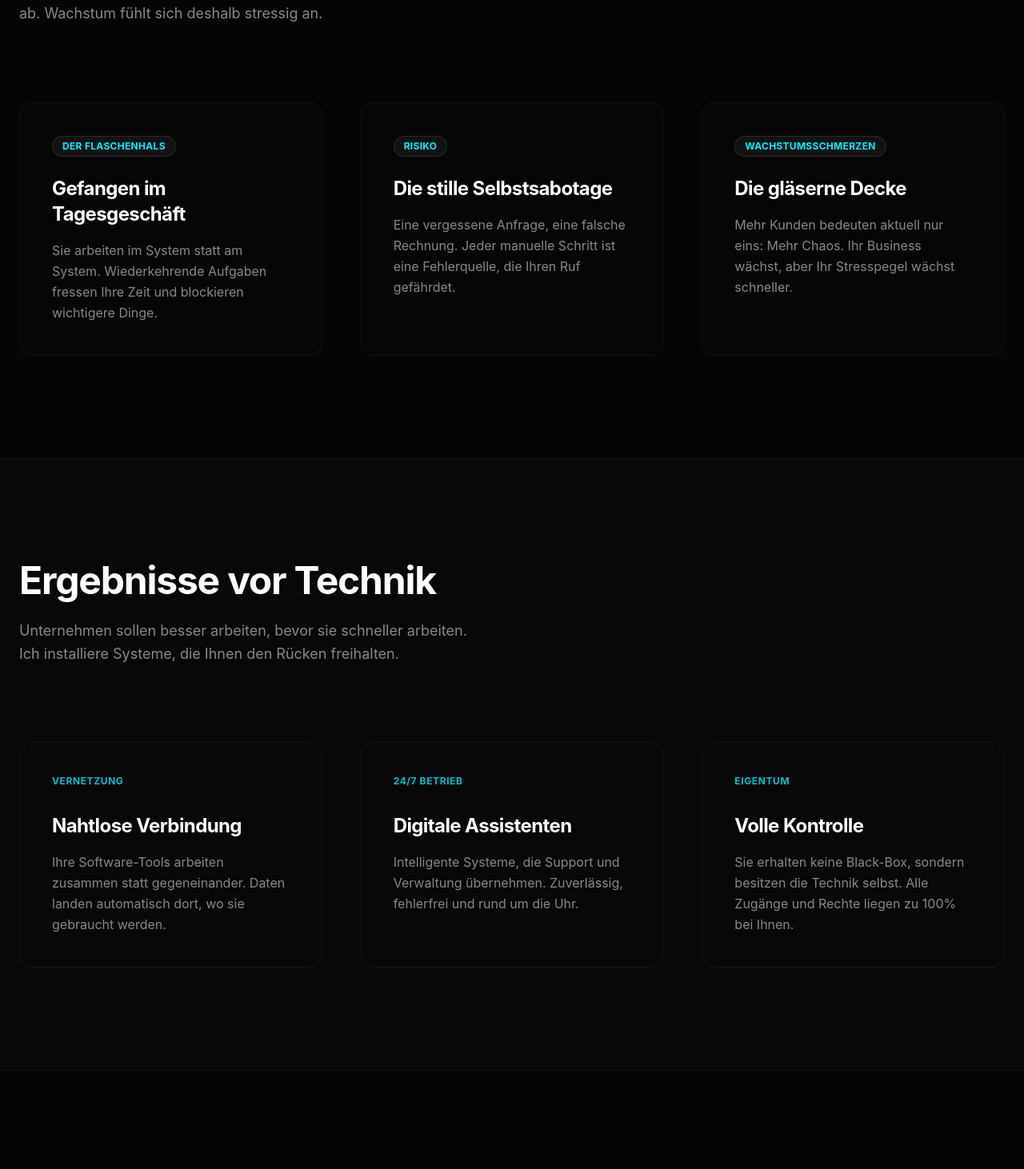
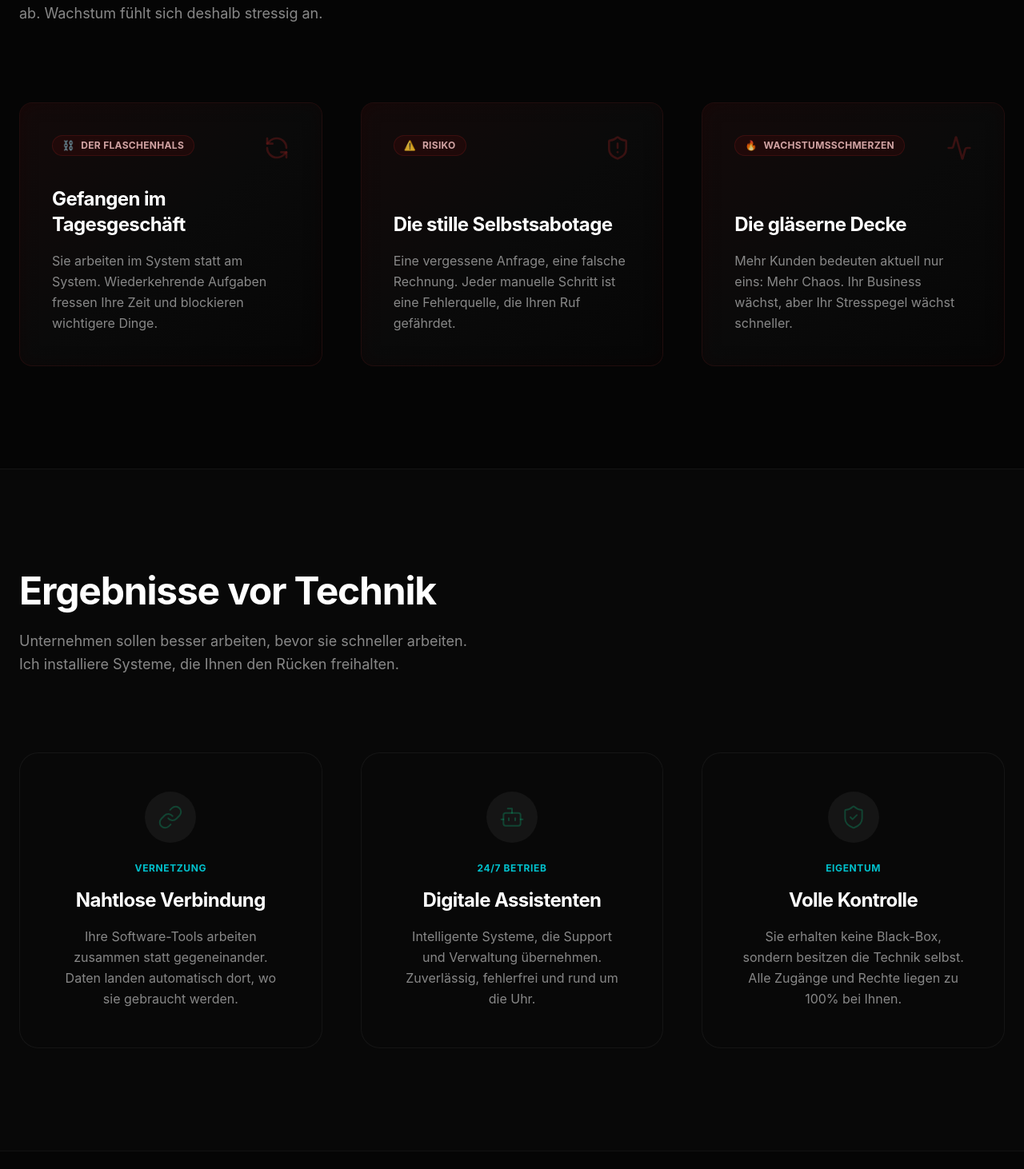
Before and after one commit to bseckin/landingpage, a React (Vite) app: page / in a window 1280 px wide. Shown: the part 948-2410 px from the top of the page at 80% size. Built offline with nearby package versions, Linux system fonts and the light colour scheme.

Commit message:
Redesign Cards

```diff
--- a/src/components/ProblemGrid.tsx
+++ b/src/components/ProblemGrid.tsx
@@ -1,7 +1,18 @@
 import { useLanguage } from '../context/LanguageContext';
+import { RefreshCcw, ShieldAlert, Activity, type LucideIcon } from 'lucide-react';
 
 const ProblemGrid = () => {
     const { t } = useLanguage();
+
+    // Expressive Metaphors:
+    // 1. Loop/Grind -> RefreshCcw
+    // 2. Risk/Danger -> ShieldAlert
+    // 3. Chaos/Volatility -> Activity
+    const icons = [RefreshCcw, ShieldAlert, Activity];
+
+    // Subtle Symbolic Differentiation (Emojis)
+    const emojis = ["⛓️", "⚠️", "🔥"];
+
     return (
         <section className="py-20 md:py-32 bg-[#050505] relative border-t border-white/5">
             <div className="container mx-auto px-6">
@@ -19,8 +30,10 @@ const ProblemGrid = () => {
                         <ErrorCard
                             key={index}
                             tag={card.tag}
+                            emoji={emojis[index]}
                             title={card.title}
                             desc={card.description}
+                            Icon={icons[index]}
                         />
                     ))}
                 </div>
@@ -29,16 +42,33 @@ const ProblemGrid = () => {
     );
 };
 
-const ErrorCard = ({ tag, title, desc }: { tag: string, title: string, desc: string }) => (
-    <div className="group relative p-8 md:p-10 bg-surface/20 border border-white/5 hover:border-primary/30 hover:bg-surface/40 transition-all duration-300 rounded-2xl">
-        <div className="inline-block px-3 py-1 bg-white/5 border border-white/10 rounded-full text-secondary text-xs font-bold font-sans mb-6 tracking-wide">
-            {tag}
+const ErrorCard = ({ tag, emoji, title, desc, Icon }: { tag: string, emoji: string, title: string, desc: string, Icon: LucideIcon }) => {
+    return (
+        // Unified "Deep Strain" Aesthetic - All cards share the same heavy, bruised look.
+        <div className={`group relative p-10 bg-[#0A0A0A] border border-red-900/20 rounded-2xl overflow-hidden shadow-[inset_0_0_20px_rgba(20,0,0,0.5)] hover:border-red-900/40 transition-all duration-500`}>
+            {/* Unified Distress Signal Gradient (Deep Oxide Red/Black) */}
+            <div className={`absolute inset-0 opacity-40 group-hover:opacity-60 transition-opacity duration-500 bg-gradient-to-br from-red-950/40 via-[#0A0A0A] to-black`} />
+
+            <div className="relative z-10 flex flex-col h-full">
+                {/* Header: Tag + Icon */}
+                <div className="flex justify-between items-start mb-8">
+                    <div className="inline-flex items-center gap-2 px-3 py-1 bg-red-950/30 border border-red-900/30 rounded-full text-red-200/80 text-xs font-bold font-sans tracking-wide">
+                        <span>{emoji}</span>
+                        <span>{tag}</span>
                     </div>
+                    {/* Icon - Moved to Top Right, cohesive with Services but distinct placement */}
+                    <Icon className="w-8 h-8 text-red-900/40 group-hover:text-red-900/60 transition-colors" />
+                </div>
+
+                {/* Body */}
+                <div className="mt-auto">
                     <h3 className="text-2xl font-bold text-white mb-4 font-sans">{title}</h3>
                     <p className="text-text-secondary leading-relaxed font-sans text-base">
                         {desc}
                     </p>
                 </div>
+            </div>
+        </div>
     );
-
+};
 export default ProblemGrid;
--- a/src/components/Services.tsx
+++ b/src/components/Services.tsx
@@ -1,7 +1,11 @@
 import { useLanguage } from '../context/LanguageContext';
+import { Link, Bot, ShieldCheck, type LucideIcon } from 'lucide-react';
 
 const Services = () => {
     const { t } = useLanguage();
+
+    const icons = [Link, Bot, ShieldCheck];
+
     return (
         <section className="py-20 md:py-32 bg-[#080808] relative border-t border-white/5">
             <div className="container mx-auto px-6">
@@ -21,6 +25,7 @@ const Services = () => {
                             tag={card.tag}
                             title={card.title}
                             desc={card.desc}
+                            Icon={icons[index]}
                         />
                     ))}
                 </div>
@@ -29,13 +34,20 @@ const Services = () => {
     );
 };
 
-const ServiceCard = ({ tag, title, desc }: { tag: string, title: string, desc: string }) => (
-    <div className="group p-8 md:p-10 bg-surface/20 border border-white/5 hover:border-primary/30 hover:bg-surface/30 transition-all duration-300 rounded-2xl">
-        <div className="text-xs font-bold font-sans text-secondary/80 mb-8 block tracking-wider">{tag}</div>
-        <h3 className="text-2xl font-bold text-white mb-4 font-sans">{title}</h3>
-        <p className="text-text-secondary leading-relaxed font-sans text-base">
-            {desc}
-        </p>
+const ServiceCard = ({ tag, title, desc, Icon }: { tag: string, title: string, desc: string, Icon: LucideIcon }) => (
+    <div className="group relative p-10 md:p-12 bg-surface/30 border border-white/5 hover:border-primary/30 rounded-3xl overflow-hidden transition-all duration-500 hover:shadow-[0_0_40px_-10px_rgba(0,255,163,0.1)]">
+        <div className="relative z-10 flex flex-col items-center text-center">
+            {/* Icon - Anchor of Stability (Top Center) */}
+            <div className="mb-6 p-4 bg-white/5 rounded-full text-primary/20 group-hover:text-primary transition-colors duration-500">
+                <Icon className="w-8 h-8" strokeWidth={1.5} />
+            </div>
+
+            <div className="text-xs font-bold font-sans text-secondary/80 mb-4 block tracking-wider">{tag}</div>
+            <h3 className="text-2xl font-bold text-white mb-4 font-sans">{title}</h3>
+            <p className="text-text-secondary leading-relaxed font-sans text-base max-w-sm mx-auto">
+                {desc}
+            </p>
+        </div>
     </div>
 );
 
```
Lines whose indentation alone changed are shown as unchanged.
